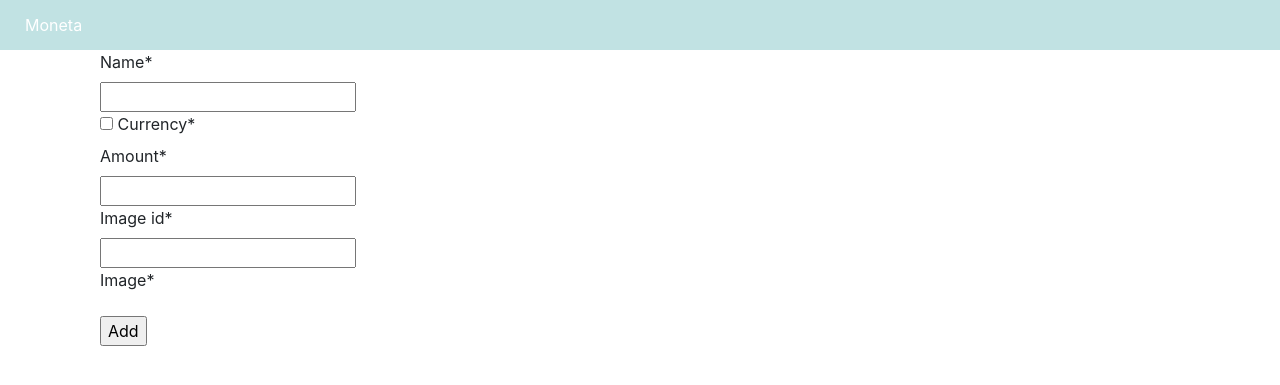
After one commit to lv-386-python/moneta, a Django app: page /add_income in a window 1280 px wide. The commit adds this page. Shown: the top 385 px of the page. Run offline with Django 3.2, Linux system fonts and the light colour scheme; some libraries are stand-ins or nearby versions.

Commit message:
Add some basic functional for adding an income

```diff
--- a/moneta/manage.py
+++ b/moneta/manage.py
@@ -3,9 +3,10 @@ import sys
 
 
 if __name__ == '__main__':
+    os.environ.setdefault('DJANGO_SETTINGS_MODULE', 'settings.settings')
     sys.path.append(os.path.join(os.path.dirname(os.path.abspath(__file__)), "src", "python"))
     sys.path.append(os.path.join(os.path.dirname(os.path.abspath(__file__)), "www"))
-    os.environ.setdefault('DJANGO_SETTINGS_MODULE', 'settings.settings')
+
     try:
         from django.core.management import execute_from_command_line
     except ImportError as exc:
--- /dev/null
+++ b/moneta/www/forms/add_income_form.py
@@ -0,0 +1,15 @@
+"This module provide forms for editing expend"
+
+from django import forms
+
+
+class AddIncomeForm(forms.Form):
+    "This class provide forms for creating expend"
+    name = forms.CharField(widget=forms.TextInput)
+    currency = forms.ChoiceField(
+        widget=forms.CheckboxInput,
+        error_messages={"required": "You didn't select any currency."})
+    amount = forms.CharField(widget=forms.TextInput)
+    image_id = forms.CharField(widget=forms.TextInput)
+    image = forms.ChoiceField(widget=forms.RadioSelect,
+                              error_messages={"required": "You didn't select any image."})
--- a/moneta/www/settings/urls.py
+++ b/moneta/www/settings/urls.py
@@ -14,13 +14,14 @@ Including another URLconf
     2. Add a URL to urlpatterns:  path('blog/', include('blog.urls'))
 """
 from django.urls import path
-from www.views import forgot_password
-from www.views.login_view import home, login_view, logout_view
+from views import login_view, forgot_password, add_income_view
+
 urlpatterns = [
-    path('', home, name='moneta-home'),
-    path('login/', login_view, name='login'),
-    path('logout/', logout_view, name='logout'),
+    path('', login_view.home, name='moneta-home'),
+    path('login/', login_view.login_view, name='login'),
+    path('logout/', login_view.logout_view, name='logout'),
     path('not_user/', forgot_password.reset_user_password, name='no_user'),
     path('valid_email/', forgot_password.reset_user_password, name='valid_user'),
-    path('forgot_password/', forgot_password.reset_user_password, name='forgot_password')
+    path('forgot_password/', forgot_password.reset_user_password, name='forgot_password'),
+    path('add_income', add_income_view.create_income, name='add_income')
 ]
--- a/moneta/www/templates/home.html
+++ b/moneta/www/templates/home.html
@@ -8,7 +8,10 @@
         <h5>Income</h5>
         <div class="child-container">
             <button class="button">First</button>
-            <button class="buttonn">+</button>
+<!--            <form action="add_income/">-->
+
+                <button class="button"  onclick="location.href='/add_income'" >+</button>
+<!--            </form>-->
         </div>
     </div>
     <div class="container">
--- /dev/null
+++ b/moneta/www/templates/income/add_income.html
@@ -0,0 +1,16 @@
+{% extends "base.html" %}
+{% load crispy_forms_tags %}
+{% block content %}
+    <div class="container">
+        <form method="POST">
+            {% csrf_token %}
+            <fieldset class="form-group">
+                <input type="hidden" id="csrf_token" value="{{ csrf_token }}">
+                {{ form|crispy }}
+            </fieldset>
+            <div>
+                <input type="submit" value="Add"/>
+            </div>
+        </form>
+    </div>
+{% endblock content %}
--- /dev/null
+++ b/moneta/www/views/add_income_view.py
@@ -0,0 +1,28 @@
+"Views for expend"
+
+from django.contrib import messages
+from django.http import HttpResponseRedirect
+from django.shortcuts import render
+
+from forms.add_income_form import AddIncomeForm
+
+from db.income import Income
+
+def create_income(request):
+    "method for expend form manipulation"
+
+    if request.method == 'POST':
+        form = AddIncomeForm(request.POST)
+        if form.is_valid():
+            name = form.cleaned_data.get('name')
+            currency = form.cleaned_data.get('currency')
+            amount = form.cleaned_data.get('amount')
+            image = form.cleaned_data.get('image')
+            Income.create(name, currency, amount, image)
+            messages.success(request, 'New income was created')
+            return HttpResponseRedirect('income/')
+    else:
+        form = AddIncomeForm()
+    # form.fields['currency'].choices = Income.get_default_currencies()
+    # form.fields['image'].choices = StorageIcon.get_icon_choices_by_category("income")
+    return render(request, 'income/add_income.html', {'form': form})
```
Also changed, not shown: moneta/src/python/db/income.py (added, +27 -0 lines), moneta/db/__init__.py (deleted), 1 other file.
